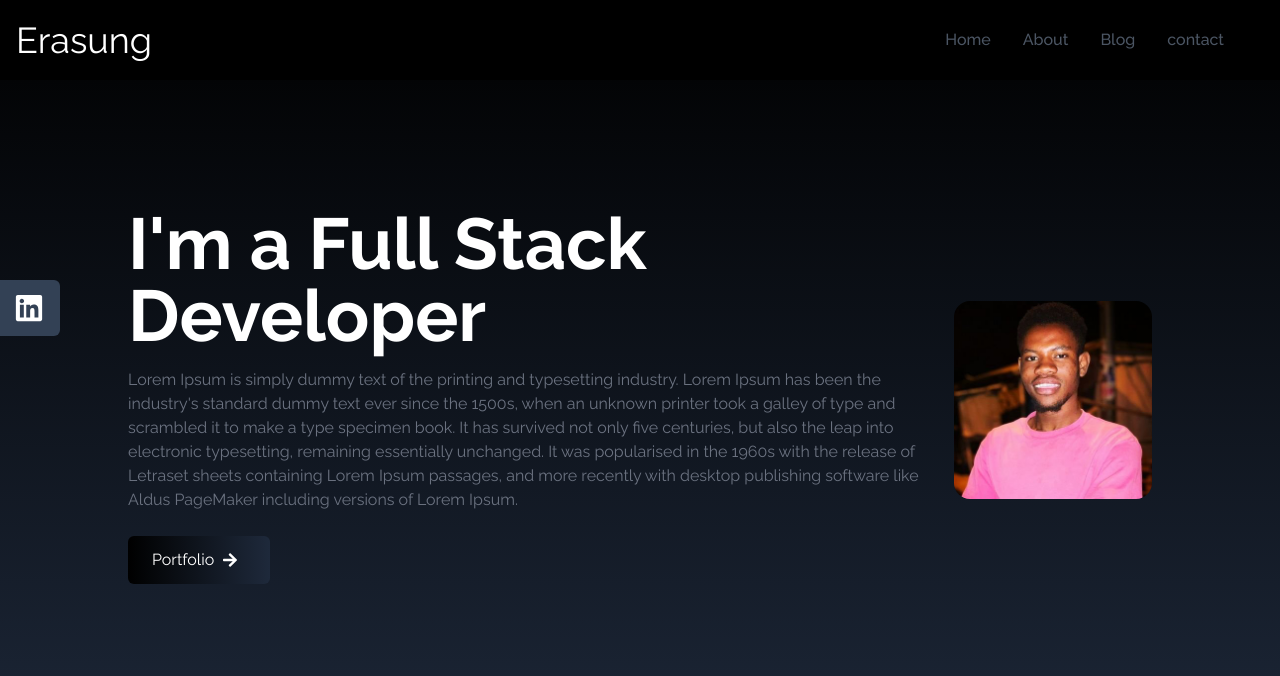
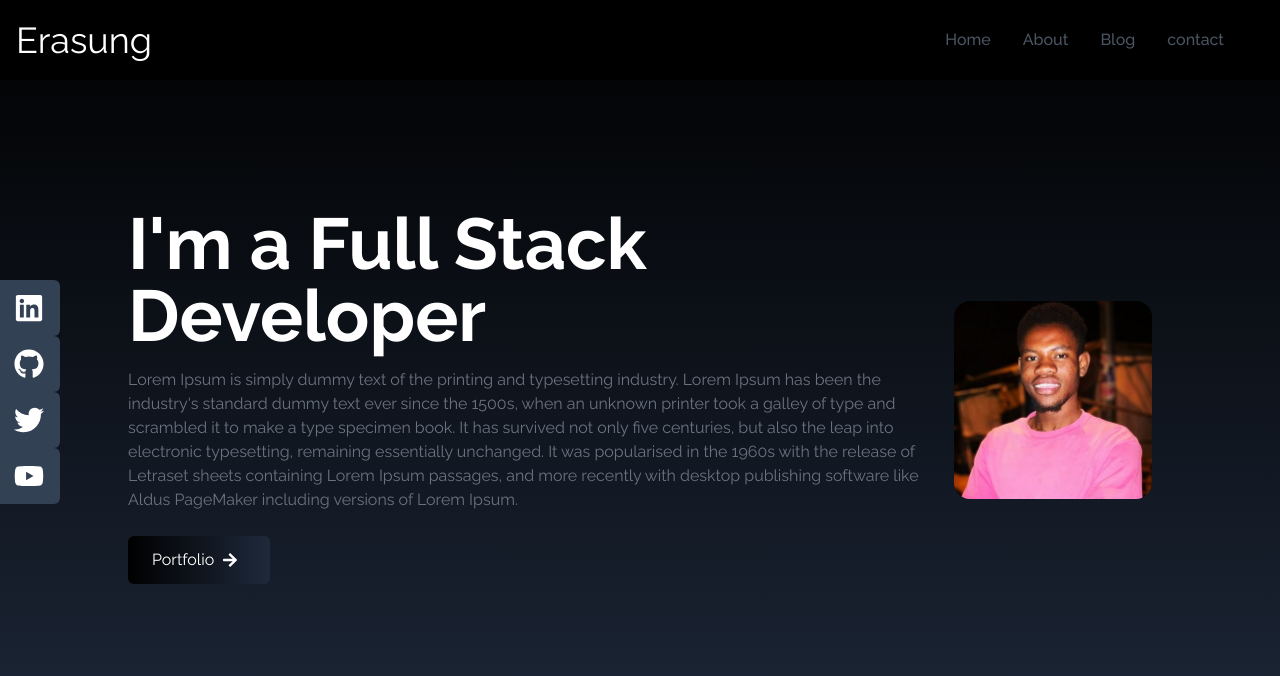
Before and after one commit to Arafat-erasung/React-porfolio, a React (Create React App) app: page / in a window 1280 px wide. Shown: the top 676 px of the page. Built offline with nearby package versions, Linux system fonts and the light colour scheme.

Commit message:
added social media handles

```diff
--- a/src/components/SocialLinks.jsx
+++ b/src/components/SocialLinks.jsx
@@ -1,7 +1,7 @@
 import React from 'react'
 import { FaGithub, FaLinkedin } from 'react-icons/fa'
-import {HiOutlineMail} from 'react-icons/hi'
-import {BsFillPersonLinesFill} from 'react-icons/bs'
+import { FaTwitter } from 'react-icons/fa'
+import { FaYoutube } from 'react-icons/fa'
 
 const SocialLinks = () => {
 
@@ -19,33 +19,38 @@ const SocialLinks = () => {
             child: (
                 <>Github <FaGithub size={30} /></>
             ),
-            href: "https://www.linkedin.com/in/arafat-erasung-16677a154/",
-            style: "rounded-tr-md"
+            href: "https://github.com/Arafat-erasung",
         },
         {
-            id: 2,
+            id: 3,
             child: (
-                <>Linkedin <FaLinkedin size={30}/></>
+                <>Twitter <FaTwitter size={30}/></>
             ),
             href: "https://www.linkedin.com/in/arafat-erasung-16677a154/",
-            style: "rounded-tr-md"
         },
         {
-            id: 1,
+            id: 4,
             child: (
-                <>Linkedin <FaLinkedin size={30}/></>
+                <>YouTube <FaYoutube size={30}/> </>
             ),
             href: "https://www.linkedin.com/in/arafat-erasung-16677a154/",
-            style: "rounded-tr-md"
+            style: "rounded-br-md"
         },
     ]
 
   return (
-    <div className='flex-col top-[35%] left-0 fixed'>
+    <div className='hidden lg:flex flex-col top-[35%] left-0 fixed'>
         <ul>
-            <li className='flex justify-between items-center w-40 h-14 px-4 ml-[-100px] bg-slate-700 hover: rounded-md duration-300 hover:ml-[-10px]'><a href=''
+
+        {Links.map(({id, child, href, style}) => (
+            // eslint-disable-next-line no-useless-concat
+            <li key={id} className={'flex justify-between items-center w-40 h-14 px-4 ml-[-100px] bg-slate-700 hover: rounded-md duration-300 hover:ml-[-10px]' + ' ' + style}>
+            <a href={href}
             className='flex justify-between items-center w-full text-white'
-            >Linkedin <FaLinkedin size={30}/></a></li>
+            target='_blank' rel="noreferrer"
+            >{child}</a></li>
+        ))}
+
         </ul>
     </div>
   )
```
